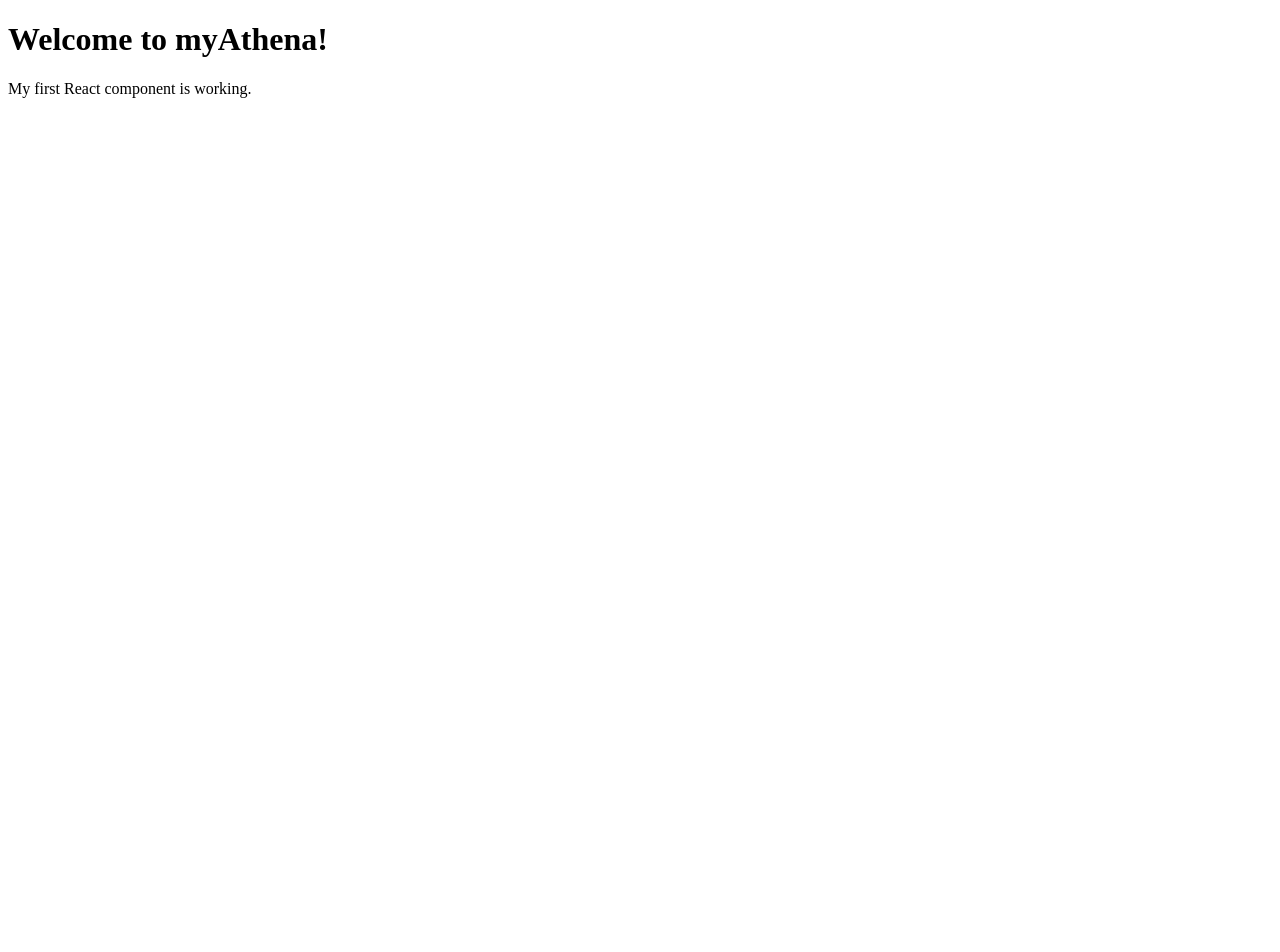
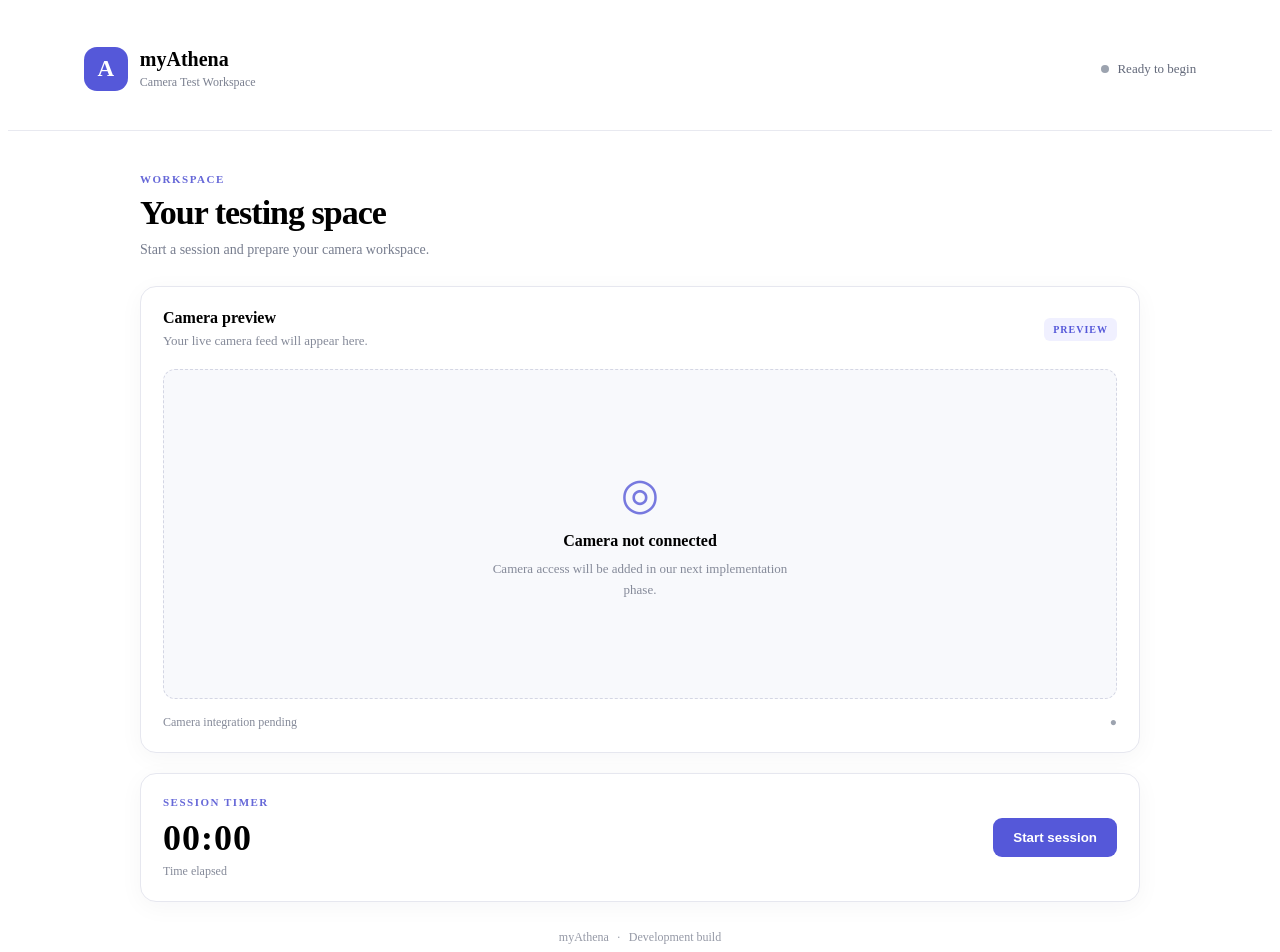
Before and after one commit to jsondumpsbinary/myAthena, a React (Vite) app: page / in a window 1280 px wide. Shown: the top 952 px of the page. Before the commit the page ends 800 px from the top, so only its background shows below. Built offline with nearby package versions, Linux system fonts and the light colour scheme.

Commit message:
feat: connect Electron window to Vite

```diff
--- /dev/null
+++ b/src/App.css
@@ -0,0 +1,269 @@
+#root {
+  min-height: 100vh;
+}
+
+.app-shell {
+  min-height: 100vh;
+}
+
+.app-header {
+  min-height: 86px;
+  padding: 18px 6%;
+  display: flex;
+  align-items: center;
+  justify-content: space-between;
+  gap: 20px;
+  background: #fff;
+  border-bottom: 1px solid #e8e9f0;
+}
+
+.brand {
+  display: flex;
+  align-items: center;
+  gap: 12px;
+}
+
+.brand-icon {
+  width: 44px;
+  height: 44px;
+  display: grid;
+  place-items: center;
+  border-radius: 13px;
+  color: white;
+  background: #5558d9;
+  font-size: 23px;
+  font-weight: 700;
+}
+
+.brand h1,
+.brand p,
+.card-heading h3,
+.card-heading p {
+  margin: 0;
+}
+
+.brand h1 {
+  font-size: 20px;
+}
+
+.brand p {
+  margin-top: 4px;
+  color: #7b8090;
+  font-size: 12px;
+}
+
+.connection-status {
+  display: flex;
+  align-items: center;
+  gap: 8px;
+  color: #626879;
+  font-size: 13px;
+}
+
+.status-dot,
+.footer-indicator {
+  color: #9ca3af;
+}
+
+.status-dot {
+  width: 8px;
+  height: 8px;
+  border-radius: 50%;
+  background: #9ca3af;
+}
+
+.status-dot.active {
+  background: #16a34a;
+}
+
+.workspace {
+  width: min(100% - 40px, 1000px);
+  margin: 0 auto;
+  padding: 42px 0 24px;
+}
+
+.welcome-section {
+  margin-bottom: 28px;
+}
+
+.eyebrow {
+  margin: 0 0 9px;
+  color: #6668d8;
+  font-size: 11px;
+  font-weight: 750;
+  letter-spacing: 1.5px;
+}
+
+.welcome-section h2 {
+  margin: 0;
+  font-size: clamp(25px, 4vw, 34px);
+  letter-spacing: -1px;
+}
+
+.subtitle {
+  margin: 10px 0 0;
+  color: #777d8e;
+  font-size: 14px;
+}
+
+.camera-card,
+.session-card {
+  border: 1px solid #e6e7ef;
+  border-radius: 16px;
+  background: #fff;
+  box-shadow: 0 5px 24px rgb(25 30 60 / 4%);
+}
+
+.camera-card {
+  padding: 22px;
+}
+
+.card-heading {
+  display: flex;
+  justify-content: space-between;
+  align-items: center;
+  gap: 16px;
+  margin-bottom: 20px;
+}
+
+.card-heading h3 {
+  font-size: 16px;
+}
+
+.card-heading p {
+  margin-top: 6px;
+  color: #858a99;
+  font-size: 13px;
+}
+
+.preview-badge {
+  padding: 6px 9px;
+  border-radius: 6px;
+  background: #f0f0ff;
+  color: #5558d9;
+  font-size: 10px;
+  font-weight: 700;
+  letter-spacing: 1px;
+}
+
+.camera-preview {
+  min-height: 280px;
+  display: grid;
+  place-items: center;
+  border: 1px dashed #d4d6e4;
+  border-radius: 12px;
+  background: #f8f9fc;
+  text-align: center;
+  padding: 24px;
+}
+
+.camera-icon {
+  margin-bottom: 12px;
+  color: #7779df;
+  font-size: 44px;
+}
+
+.camera-placeholder h3 {
+  margin: 0;
+  font-size: 16px;
+}
+
+.camera-placeholder p {
+  max-width: 330px;
+  margin: 9px auto 0;
+  color: #858a99;
+  font-size: 13px;
+  line-height: 1.6;
+}
+
+.camera-footer {
+  display: flex;
+  justify-content: space-between;
+  margin-top: 16px;
+  color: #858a99;
+  font-size: 12px;
+}
+
+.session-card {
+  margin-top: 20px;
+  padding: 22px;
+  display: flex;
+  align-items: center;
+  justify-content: space-between;
+  gap: 20px;
+}
+
+.timer {
+  font-size: 36px;
+  font-weight: 650;
+  font-variant-numeric: tabular-nums;
+  letter-spacing: 1px;
+}
+
+.timer-description {
+  margin: 5px 0 0;
+  color: #858a99;
+  font-size: 12px;
+}
+
+.session-button {
+  padding: 12px 20px;
+  border: none;
+  border-radius: 9px;
+  background: #5558d9;
+  color: white;
+  font-weight: 600;
+  cursor: pointer;
+  transition: background 150ms ease;
+}
+
+.session-button:hover {
+  background: #4144bd;
+}
+
+.session-button.stop-button {
+  background: #d94848;
+}
+
+.session-button.stop-button:hover {
+  background: #b93434;
+}
+
+.app-footer {
+  margin-top: 28px;
+  color: #9599a6;
+  text-align: center;
+  font-size: 12px;
+}
+
+.app-footer span {
+  padding: 0 5px;
+}
+
+@media (max-width: 600px) {
+  .app-header {
+    padding: 16px 20px;
+  }
+
+  .connection-status {
+    font-size: 11px;
+  }
+
+  .workspace {
+    padding-top: 28px;
+  }
+
+  .camera-card,
+  .session-card {
+    padding: 16px;
+  }
+
+  .camera-preview {
+    min-height: 220px;
+  }
+
+  .session-card {
+    align-items: flex-start;
+    flex-direction: column;
+  }
+}
--- a/src/App.jsx
+++ b/src/App.jsx
@@ -1,9 +1,102 @@
+import { useEffect, useState } from 'react';
+import './App.css';
+
 function App() {
+  const [sessionActive, setSessionActive] = useState(false);
+  const [elapsedSeconds, setElapsedSeconds] = useState(0);
+
+  useEffect(() => {
+    if (!sessionActive) return;
+
+    const intervalId = setInterval(() => {
+      setElapsedSeconds((seconds) => seconds + 1);
+    }, 1000);
+
+    return () => clearInterval(intervalId);
+  }, [sessionActive]);
+
+  const minutes = String(Math.floor(elapsedSeconds / 60)).padStart(2, '0');
+  const seconds = String(elapsedSeconds % 60).padStart(2, '0');
+
+  function handleSessionToggle() {
+    setSessionActive((active) => !active);
+  }
+
   return (
-    <main>
-      <h1>Welcome to myAthena!</h1>
-      <p>My first React component is working.</p>
-    </main>
+    <div className="app-shell">
+      <header className="app-header">
+        <div className="brand">
+          <div className="brand-icon">A</div>
+          <div>
+            <h1>myAthena</h1>
+            <p>Camera Test Workspace</p>
+          </div>
+        </div>
+
+        <div className="connection-status">
+          <span className={`status-dot ${sessionActive ? 'active' : ''}`} />
+          {sessionActive ? 'Session active' : 'Ready to begin'}
+        </div>
+      </header>
+
+      <main className="workspace">
+        <section className="welcome-section">
+          <p className="eyebrow">WORKSPACE</p>
+          <h2>Your testing space</h2>
+          <p className="subtitle">
+            Start a session and prepare your camera workspace.
+          </p>
+        </section>
+
+        <section className="camera-card">
+          <div className="card-heading">
+            <div>
+              <h3>Camera preview</h3>
+              <p>Your live camera feed will appear here.</p>
+            </div>
+            <span className="preview-badge">PREVIEW</span>
+          </div>
+
+          <div className="camera-preview">
+            <div className="camera-placeholder">
+              <div className="camera-icon">◎</div>
+              <h3>Camera not connected</h3>
+              <p>
+                Camera access will be added in our next implementation phase.
+              </p>
+            </div>
+          </div>
+
+          <div className="camera-footer">
+            <span>Camera integration pending</span>
+            <span className="footer-indicator">●</span>
+          </div>
+        </section>
+
+        <section className="session-card">
+          <div>
+            <p className="eyebrow">SESSION TIMER</p>
+            <div className="timer">
+              {minutes}:{seconds}
+            </div>
+            <p className="timer-description">
+              {sessionActive ? 'Session in progress' : 'Time elapsed'}
+            </p>
+          </div>
+
+          <button
+            className={`session-button ${sessionActive ? 'stop-button' : ''}`}
+            onClick={handleSessionToggle}
+          >
+            {sessionActive ? 'End session' : 'Start session'}
+          </button>
+        </section>
+
+        <footer className="app-footer">
+          myAthena <span>·</span> Development build
+        </footer>
+      </main>
+    </div>
   );
 }
 
```
Also changed, not shown: src/index.css (added).
